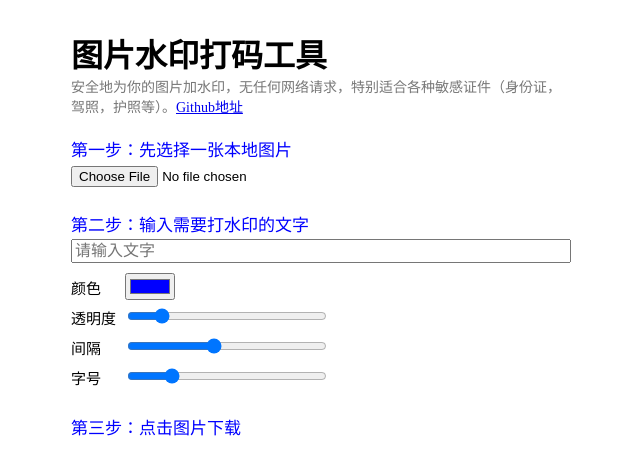
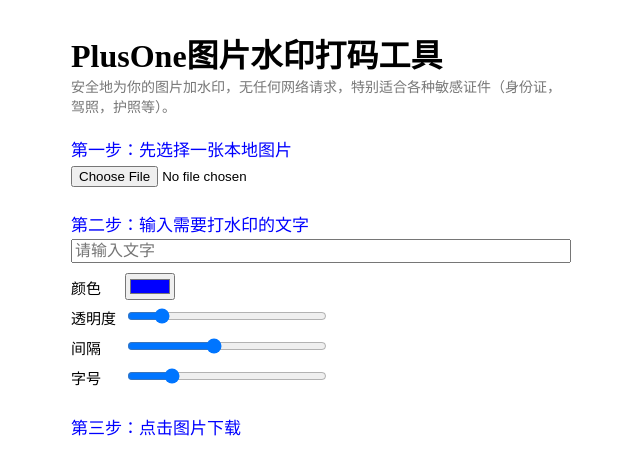
Before and after one commit to jiebiantiaoqu/dm, a plain HTML site: page index.html in a window 1280 px wide. Shown: the whole page, without its empty margins (319-959 px from the left). Drawn offline with Linux system fonts and the light colour scheme.

Commit message:
Update index.html

```diff
--- a/index.html
+++ b/index.html
@@ -3,7 +3,7 @@
 <head>
     <meta charset="utf-8">
     <meta name="viewport" content="width=device-width, initial-scale=1, maximum-scale=1, user-scalable=no"/>
-    <title>图片水印打码工具</title>
+    <title>PlusOne图片水印打码工具</title>
     <style>
         #container {
             max-width: 500px;
@@ -25,8 +25,8 @@
     </style>
 </head>
     <div id="container">
-        <h1>图片水印打码工具</h1>
-        <article>安全地为你的图片加水印，无任何网络请求，特别适合各种敏感证件（身份证，驾照，护照等）。<a href="https://github.com/joyqi/sfz">Github地址</a></article>
+        <h1>PlusOne图片水印打码工具</h1>
+        <article>安全地为你的图片加水印，无任何网络请求，特别适合各种敏感证件（身份证，驾照，护照等）。</article>
 
         <label for="image">第一步：先选择一张本地图片</label>
         <p><input type="file" id="image" autocomplete="off"></p>
```
